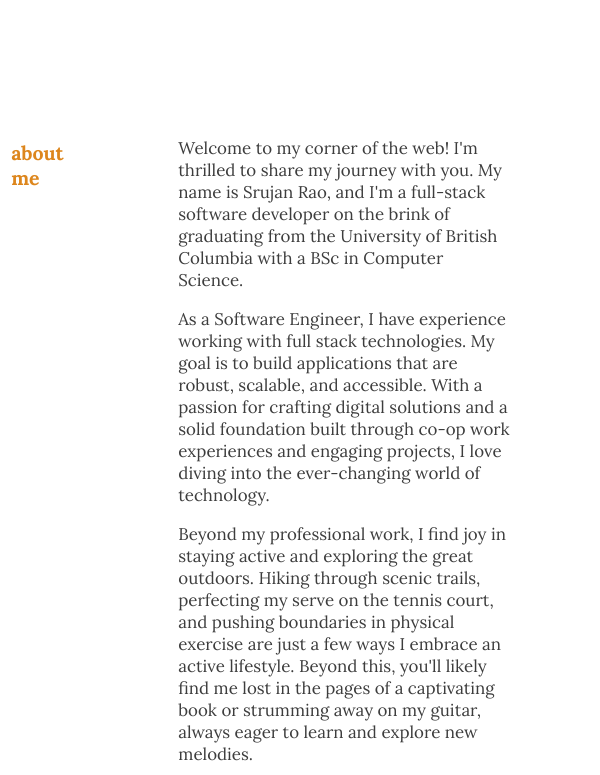
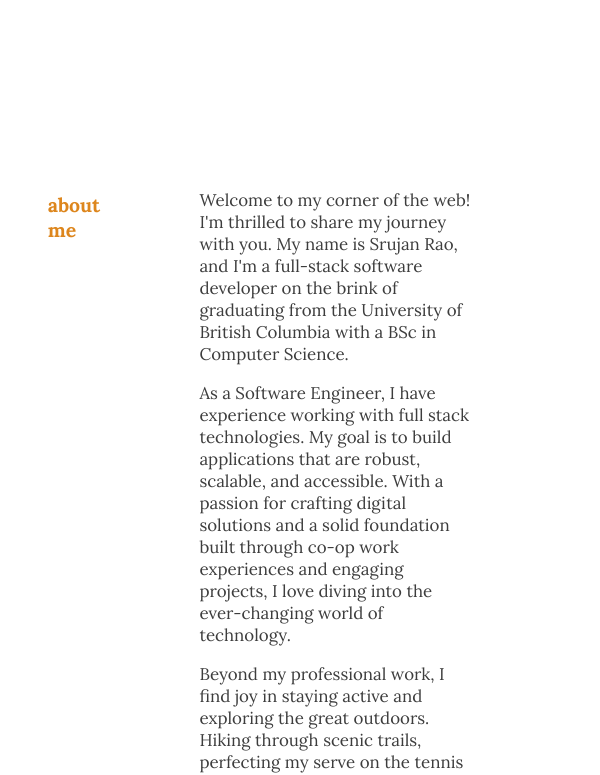
Before and after one commit to srujanr40/personal_website, a React (Create React App) app in the folder client/: page / in a window 600 px wide. Shown: the part 1100-1875 px from the top of the page. Built offline with nearby package versions, Linux system fonts and the light colour scheme.

Commit message:
about page is now mobile compatible

```diff
--- a/client/src/components/AboutMe/AboutMe.css
+++ b/client/src/components/AboutMe/AboutMe.css
@@ -1,8 +1,12 @@
 @media screen and (max-width: 600px) {
     .about {
-        display: grid;
-        grid-template-columns: 1fr 1fr 4fr;
-        gap: 1%;
+        display: flex;
+        flex-direction: column;
+        margin: 4em;
+    }
+
+    .about_subtitle {
+        justify-content: flex-start;
     }
 }
 
@@ -12,6 +16,16 @@
         grid-template-columns: 1fr 1fr 4fr 1fr;
         gap: 1%;
     }
+
+    .about_subtitle {
+        justify-content: flex-end;
+        right: 4em;
+        grid-column: 2;
+    }
+
+    .about_text {
+        grid-column: 3;
+    }
 }
 
 .about_subtitle {
@@ -19,13 +33,9 @@
     font-weight: bold;
     position: relative;
     display: flex;
-    justify-content: flex-end;
-    right: 4em;
-
 
     font-family: 'lora';
     color: #dd861d;
-    grid-column: 2;
 }
 
 .about_text {
@@ -33,5 +43,4 @@
     font-family: 'lora';
     text-align: start;
     font-size: 130%;
-    grid-column: 3;
 }
```
